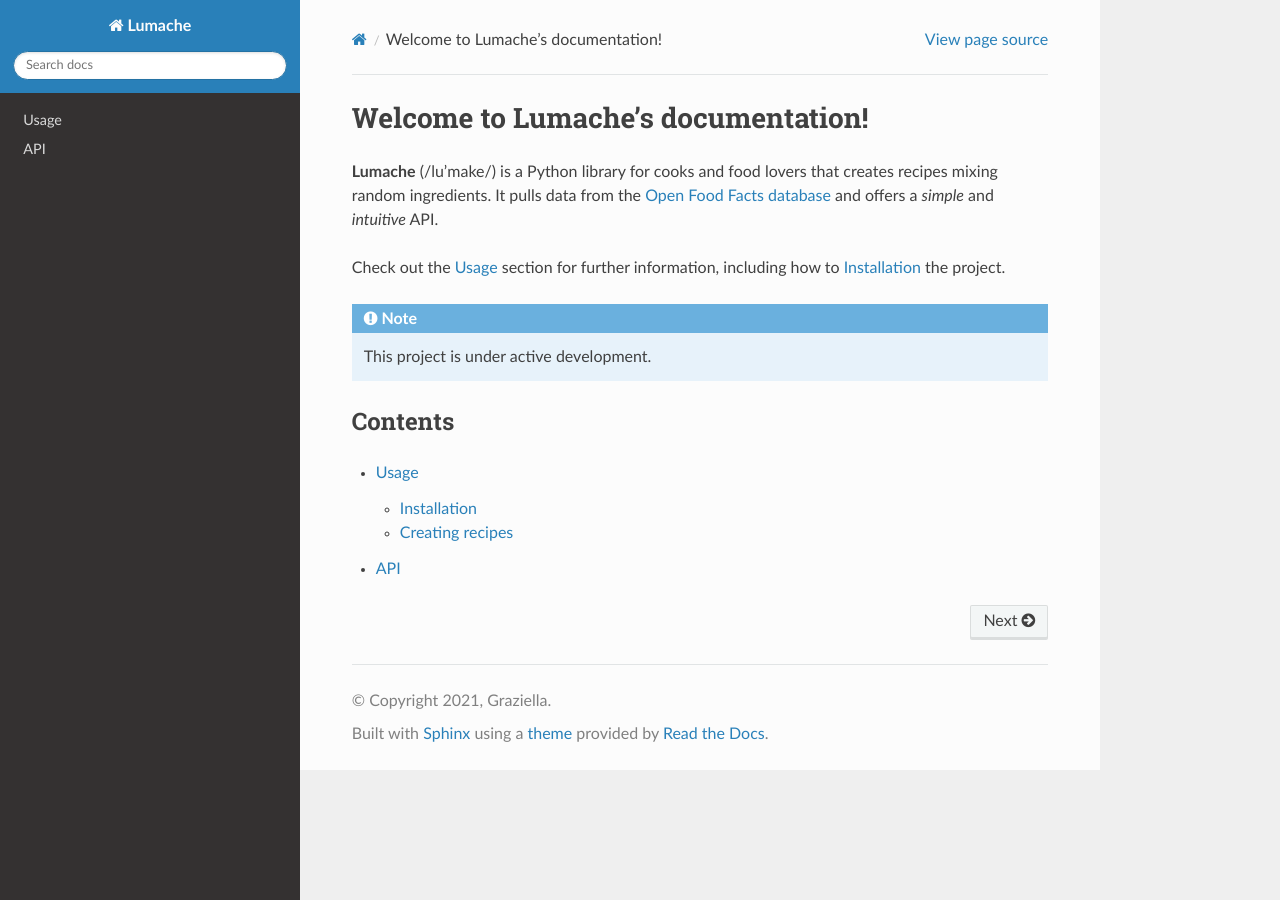
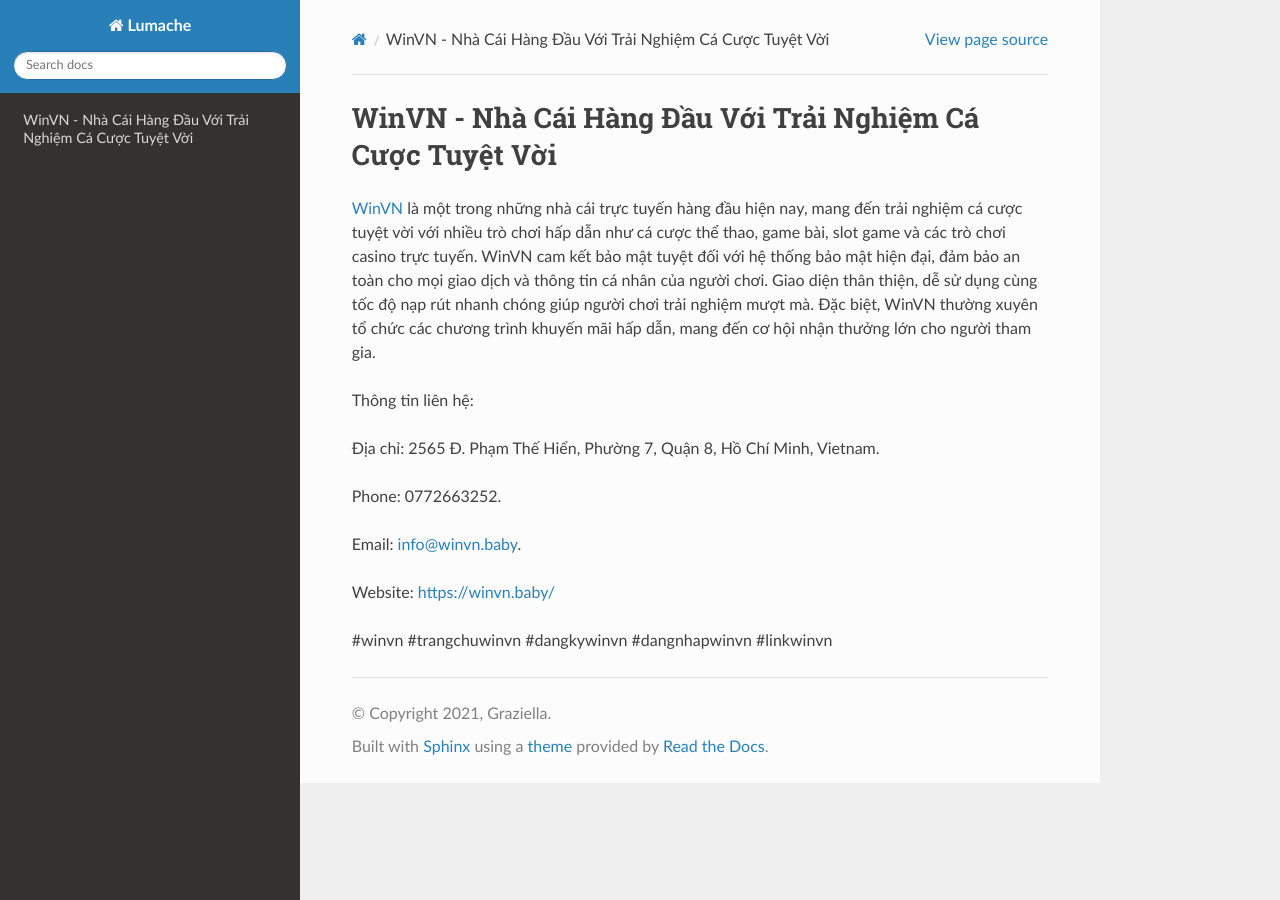
Before and after one commit to moonneil524kawb/winvnbaby, a Sphinx documentation site: the page built from docs/source/index.rst, in a window 1280 px wide. Built offline with Sphinx 7.4.7 and the Read the Docs theme 3.1.0, drawn with Linux system fonts in a browser that asks for light colours.

Commit message:
Update index.rst

```diff
--- a/docs/source/index.rst
+++ b/docs/source/index.rst
@@ -1,22 +1,16 @@
-Welcome to Lumache's documentation!
+WinVN - Nhà Cái Hàng Đầu Với Trải Nghiệm Cá Cược Tuyệt Vời
 ===================================
 
-**Lumache** (/lu'make/) is a Python library for cooks and food lovers
-that creates recipes mixing random ingredients.
-It pulls data from the `Open Food Facts database <https://world.openfoodfacts.org/>`_
-and offers a *simple* and *intuitive* API.
+`WinVN <https://winvn.baby/>`_ là một trong những nhà cái trực tuyến hàng đầu hiện nay, mang đến trải nghiệm cá cược tuyệt vời với nhiều trò chơi hấp dẫn như cá cược thể thao, game bài, slot game và các trò chơi casino trực tuyến. WinVN cam kết bảo mật tuyệt đối với hệ thống bảo mật hiện đại, đảm bảo an toàn cho mọi giao dịch và thông tin cá nhân của người chơi. Giao diện thân thiện, dễ sử dụng cùng tốc độ nạp rút nhanh chóng giúp người chơi trải nghiệm mượt mà. Đặc biệt, WinVN thường xuyên tổ chức các chương trình khuyến mãi hấp dẫn, mang đến cơ hội nhận thưởng lớn cho người tham gia.
 
-Check out the :doc:`usage` section for further information, including
-how to :ref:`installation` the project.
+Thông tin liên hệ:
 
-.. note::
+Địa chỉ: 2565 Đ. Phạm Thế Hiển, Phường 7, Quận 8, Hồ Chí Minh, Vietnam.
 
-   This project is under active development.
+Phone: 0772663252.
 
-Contents
---------
+Email: info@winvn.baby.
 
-.. toctree::
+Website: https://winvn.baby/
 
-   usage
-   api
+#winvn #trangchuwinvn #dangkywinvn #dangnhapwinvn #linkwinvn
```
